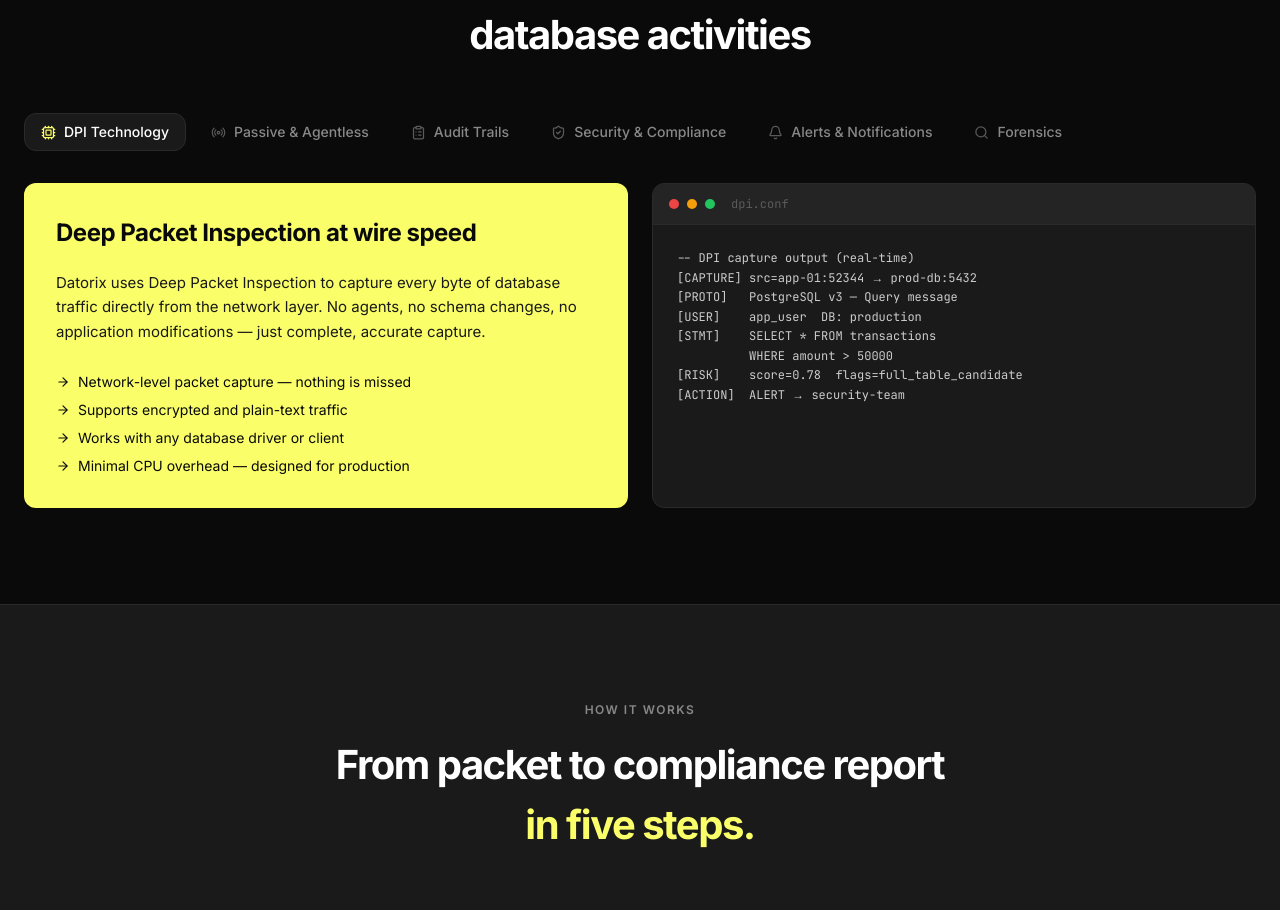
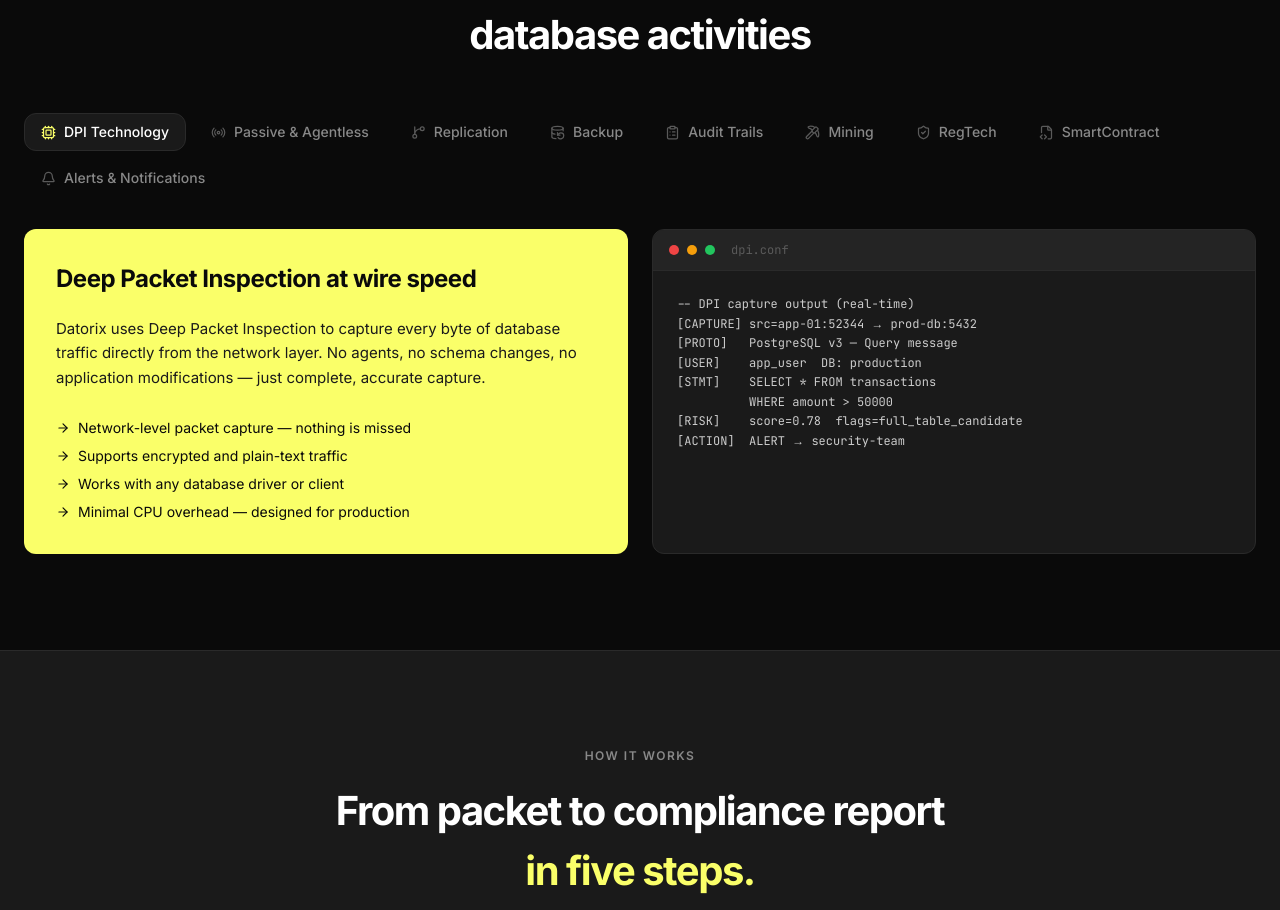
Before and after one commit to ia-coders-v1/datorix-landing-page, a Next.js app: page / in a window 1280 px wide. Shown: the part 1715-2625 px from the top of the page. Built offline with nearby package versions, Linux system fonts and the light colour scheme.

Commit message:
feat(Features): add new features for replication, backup, mining, and RegTech

```diff
--- a/src/components/sections/Features.tsx
+++ b/src/components/sections/Features.tsx
@@ -1,7 +1,7 @@
 "use client";
 
 import { useState } from "react";
-import { Cpu, Radio, ClipboardList, ShieldCheck, Bell, Search, ArrowRight } from "lucide-react";
+import { Cpu, Radio, GitBranch, DatabaseBackup, ClipboardList, Pickaxe, ShieldCheck, FileCode2, Bell, ArrowRight } from "lucide-react";
 
 const tabs = [
   {
@@ -53,6 +53,57 @@ DEPLOYMENT passive_mode
     highlight: false,
   },
   {
+    id: "replication",
+    label: "Replication",
+    icon: GitBranch,
+    headline: "Change Data Capture across every database",
+    description:
+      "Datorix taps native transaction logs — MySQL binlog, PostgreSQL WAL, Oracle redo, SQL Server CDC — to stream every committed change in real time. Log-based capture means no triggers, no schema changes, and zero load on the source database.",
+    features: [
+      "Log-based CDC — reads MySQL binlog, Postgres WAL, Oracle redo",
+      "Real-time streaming of inserts, updates, and deletes",
+      "No triggers, no schema changes, no source-DB load",
+      "Replicate to warehouses, lakes, or standby databases",
+    ],
+    code: `-- CDC replication pipeline
+SOURCE prod_mysql
+  CAPTURE_FROM: binlog
+  POSITION:    gtid_auto
+  TABLES:      orders, payments, customers
+
+SINK analytics_warehouse
+  DELIVERY:    exactly_once
+  LATENCY:     < 1s
+  ON_SCHEMA_CHANGE: evolve`,
+    highlight: false,
+  },
+  {
+    id: "backup",
+    label: "Backup",
+    icon: DatabaseBackup,
+    headline: "Automated backup jobs for every database",
+    description:
+      "Datorix orchestrates native backup tooling — Oracle RMAN, MySQL/Postgres physical & logical dumps, SQL Server backup — on a schedule you control. Full and incremental jobs run hands-free, with verified, recoverable snapshots and point-in-time recovery.",
+    features: [
+      "Native engines — Oracle RMAN, pg_basebackup, mysqldump",
+      "Full, incremental, and differential backup jobs",
+      "Point-in-time recovery from archived logs",
+      "Automated verification and retention policies",
+    ],
+    code: `-- Backup job definition
+JOB nightly_prod_oracle
+  ENGINE:   rman
+  TYPE:     incremental_level_1
+  SCHEDULE: cron(0 2 * * *)
+  TARGET:   prod-oracle-01
+
+  RETENTION: 30_days
+  VERIFY:    restore_test = true
+  PITR:      enabled
+  ENCRYPT:   aes_256`,
+    highlight: false,
+  },
+  {
     id: "audit",
     label: "Audit Trails",
     icon: ClipboardList,
@@ -80,12 +131,39 @@ DEPLOYMENT passive_mode
     highlight: false,
   },
   {
-    id: "compliance",
-    label: "Security & Compliance",
+    id: "mining",
+    label: "Mining",
+    icon: Pickaxe,
+    headline: "Mine captured traffic for hidden patterns",
+    description:
+      "Datorix mines the full stream of captured queries and audit history to surface query trends, anomalous access, unused schema objects, and previously undiscovered sensitive data — turning raw traffic into actionable insight.",
+    features: [
+      "Query-pattern and access-trend analysis",
+      "Anomaly detection across users and objects",
+      "Sensitive-data discovery (PII / PHI / PCI)",
+      "Schema-usage and dead-object insights",
+    ],
+    code: `-- Data mining job
+MINE access_patterns
+  OVER:    last_30_days
+  GROUP_BY: user, table, operation
+
+DETECT anomalies
+  BASELINE: per_user_rolling_avg
+  FLAG:     deviation > 3_sigma
+
+CLASSIFY sensitive_columns
+  MATCH:   pii, phi, pci
+  OUTPUT:  data_map + risk_score`,
+    highlight: false,
+  },
+  {
+    id: "regtech",
+    label: "RegTech",
     icon: ShieldCheck,
-    headline: "SOX · HIPAA · GDPR · PCI-DSS built in",
+    headline: "Automated regulatory compliance — SOX · HIPAA · GDPR · PCI-DSS",
     description:
-      "Pre-built compliance dashboards and one-click report generation for the four major regulatory frameworks. Align with audit requirements without manual evidence collection.",
+      "Datorix's RegTech engine continuously enforces regulatory rules and auto-generates regulator-ready evidence and filings for the major frameworks — no manual evidence collection, no audit-season scramble.",
     features: [
       "PCI-DSS Section 10 access logging",
       "HIPAA minimum-necessary access tracking",
@@ -101,6 +179,33 @@ REPORT hipaa_minimum_necessary
            failed_authentications
   FORMAT:  pdf, json, csv
   SIGN:    sha256_tamper_proof`,
+    highlight: false,
+  },
+  {
+    id: "smartcontract",
+    label: "SmartContract",
+    icon: FileCode2,
+    headline: "Policy-as-smart-contract enforcement",
+    description:
+      "Define database access and governance policies as smart contracts that auto-execute the instant a rule is breached — blocking, alerting, or quarantining with deterministic, tamper-proof enforcement and a fully versioned policy history.",
+    features: [
+      "Codify access & governance rules as contracts",
+      "Deterministic auto-execution on every violation",
+      "Block, alert, or quarantine with no human delay",
+      "Tamper-proof, versioned policy history",
+    ],
+    code: `-- Policy smart contract
+CONTRACT no_bulk_export v3
+  ON:   SELECT WHERE row_count > 10000
+  FROM: customers, payments
+
+  ENFORCE:
+    - BLOCK    query
+    - ALERT    security-team
+    - QUARANTINE session
+
+  IMMUTABLE: true
+  HASH:      sha256:7b41...`,
     highlight: false,
   },
   {
@@ -126,31 +231,6 @@ RULE block_off_hours_admin
     - sms:   +60123456789
     - slack: #db-security
   SEVERITY: CRITICAL`,
-    highlight: false,
-  },
-  {
-    id: "forensics",
-    label: "Forensics",
-    icon: Search,
-    headline: "Investigate incidents faster",
-    description:
-      "Powerful full-text search across the complete audit history lets security teams reconstruct exactly what happened, when, and by whom — in seconds, not hours.",
-    features: [
-      "Full-text search across entire audit history",
-      "Timeline reconstruction for any user or object",
-      "Cross-database incident correlation",
-      "Export evidence for legal or regulatory proceedings",
-    ],
-    code: `-- Forensic query example
-INVESTIGATE
-  USER:    admin
-  PERIOD:  2025-06-01 09:00 TO 09:30
-  FOCUS:   DDL, privilege_changes
-  INCLUDE: failed_attempts = true
-
--- Returns chronological event timeline
--- with full statement text, source IP,
--- and risk scores for each event`,
     highlight: false,
   },
 ];
```
